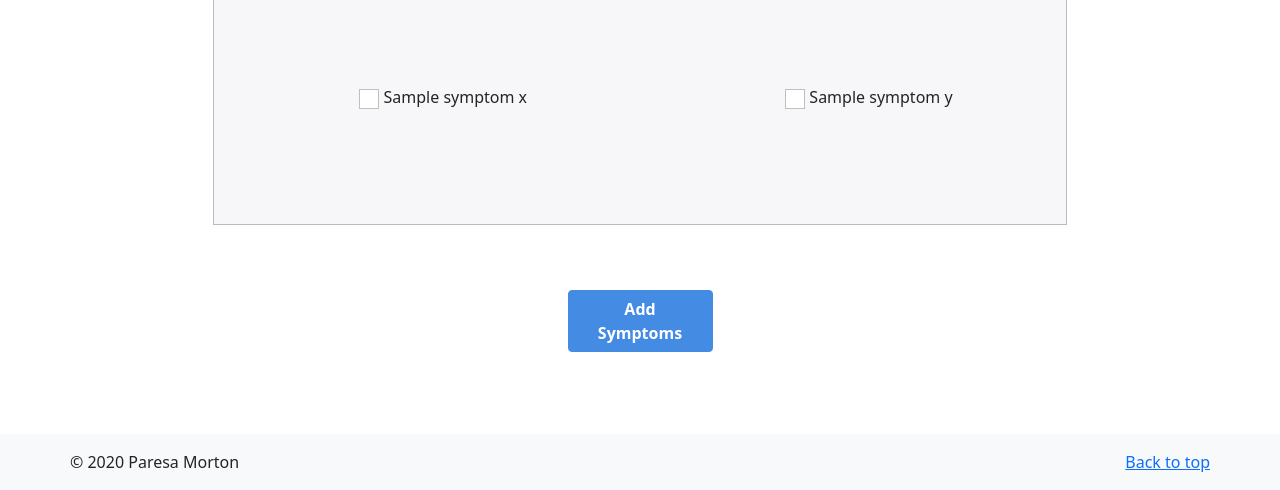
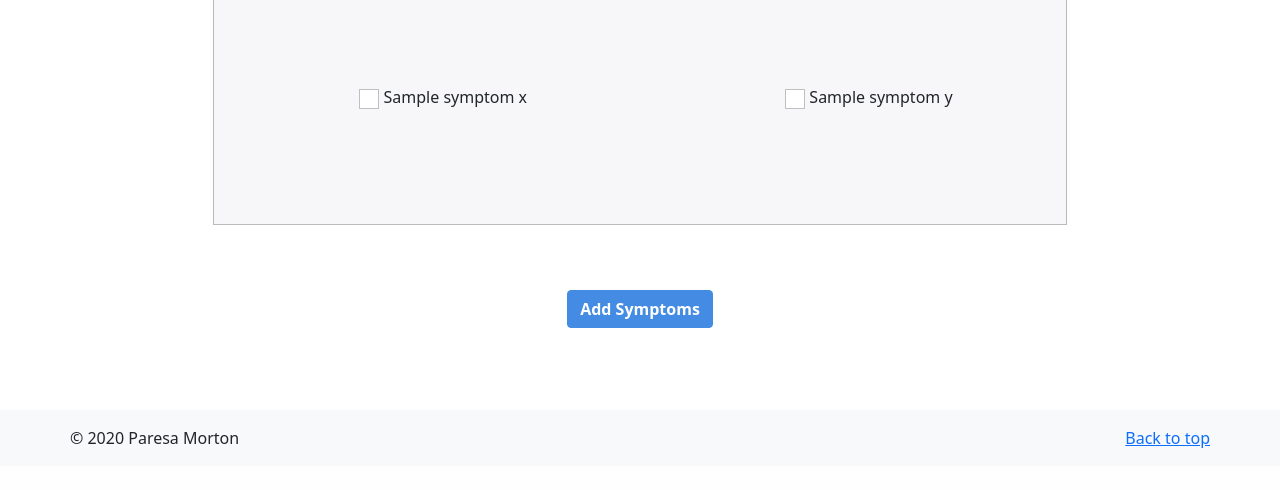
Before and after one commit to pmor10/COVID-19-Final-Project, a Flask app: template templates/symptoms.html in a window 1280 px wide. Shown: the part 455-945 px from the top of the page. After the commit the page ends 903 px from the top, so only its background shows below. Run offline with Flask 2, Linux system fonts and the light colour scheme; the template is opened without the code that fills it: most values are stand-ins (such as "Sample title", 1, 10 or a date in 2020); some libraries are stand-ins or nearby versions.

Commit message:
added README.md

```diff
--- a/static/css/symptoms.css
+++ b/static/css/symptoms.css
@@ -34,7 +34,7 @@
 
 
 .save_symptom {
-    max-width: 145px;
+    max-width: 148px;
     margin: auto;
 }
 
```
Also changed, not shown: requirements.txt (+62 -11 lines), README.md, images/california-covid-19-app.png (deleted), images/landingpage.png (added).
